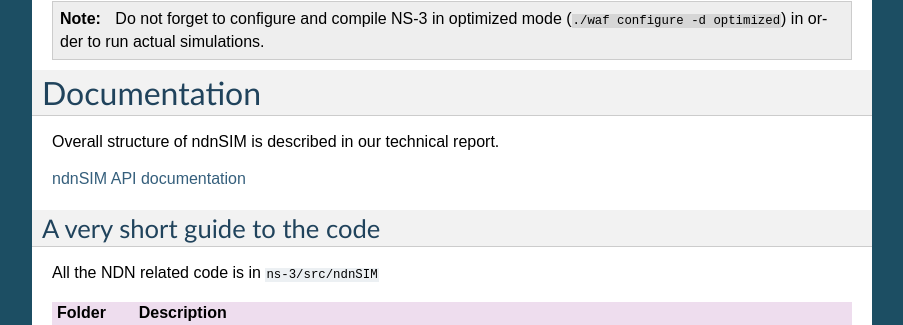
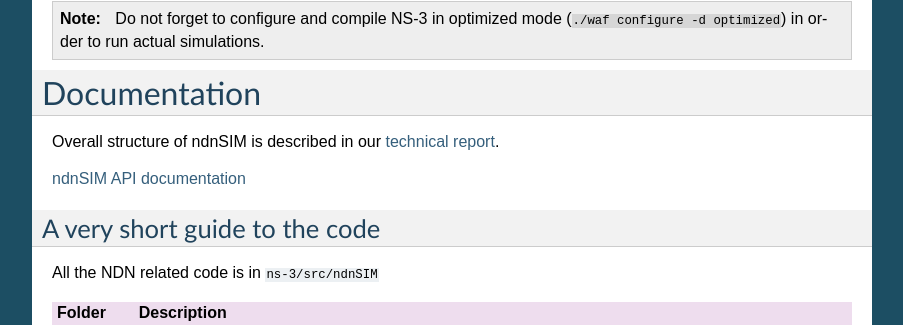
Before and after one commit to named-data-ndnSIM/ndnSIM, a Sphinx documentation site: the page built from docs/source/intro.rst, in a window 1280 px wide and 900 px high, scrolled down 2356 px. Shown: the part 127-452 px from the top of the window, without its empty margins (198-1101 px from the left). Built offline with Sphinx 7.4.7, drawn with Linux system fonts in a browser that asks for light colours; cross-references to code outside the pages are shown as plain code; part of the change alters nothing that is shown.

```diff
--- a/docs/source/intro.rst
+++ b/docs/source/intro.rst
@@ -164,7 +164,7 @@ or::
 Documentation
 =============
 
-Overall structure of ndnSIM is described in our technical report.
+Overall structure of ndnSIM is described in our `technical report <http://lasr.cs.ucla.edu/afanasyev/data/files/Afanasyev/ndnSIM-TR.pdf>`_.
 
 `ndnSIM API documentation <doxygen/index.html>`_
 
```
